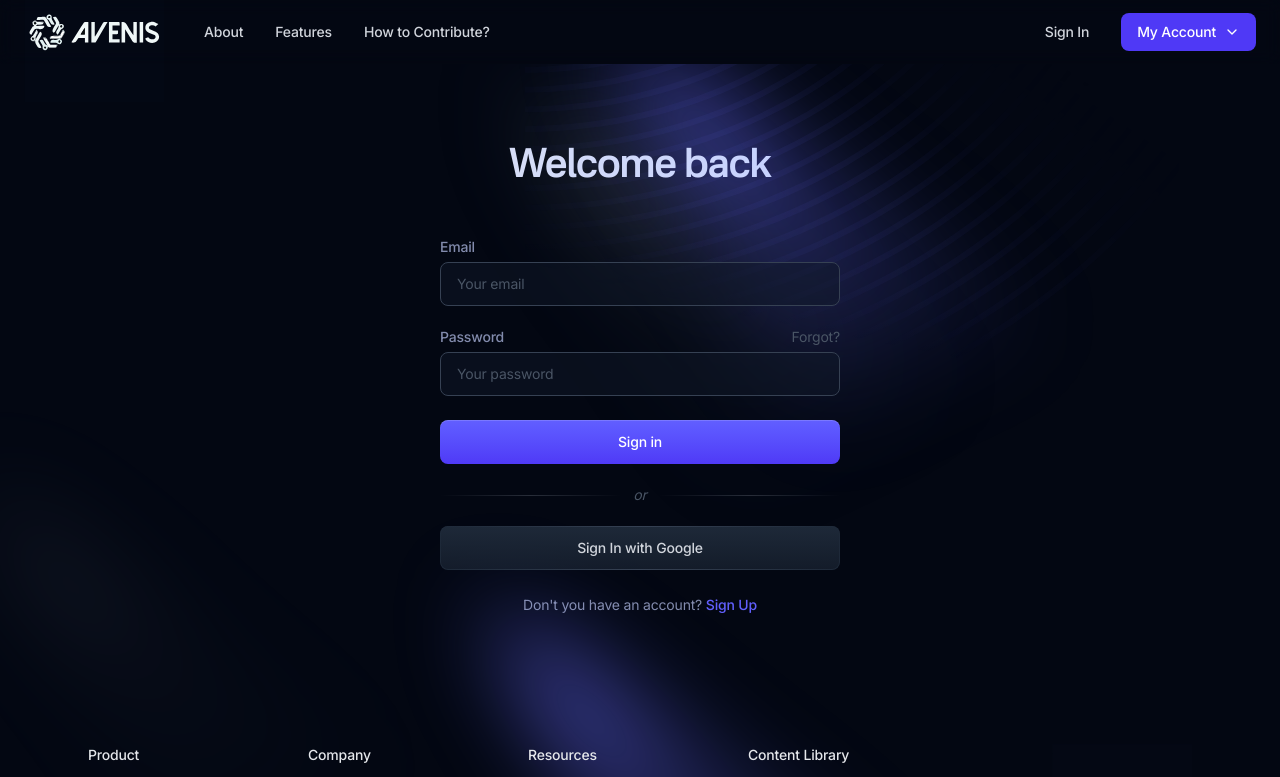
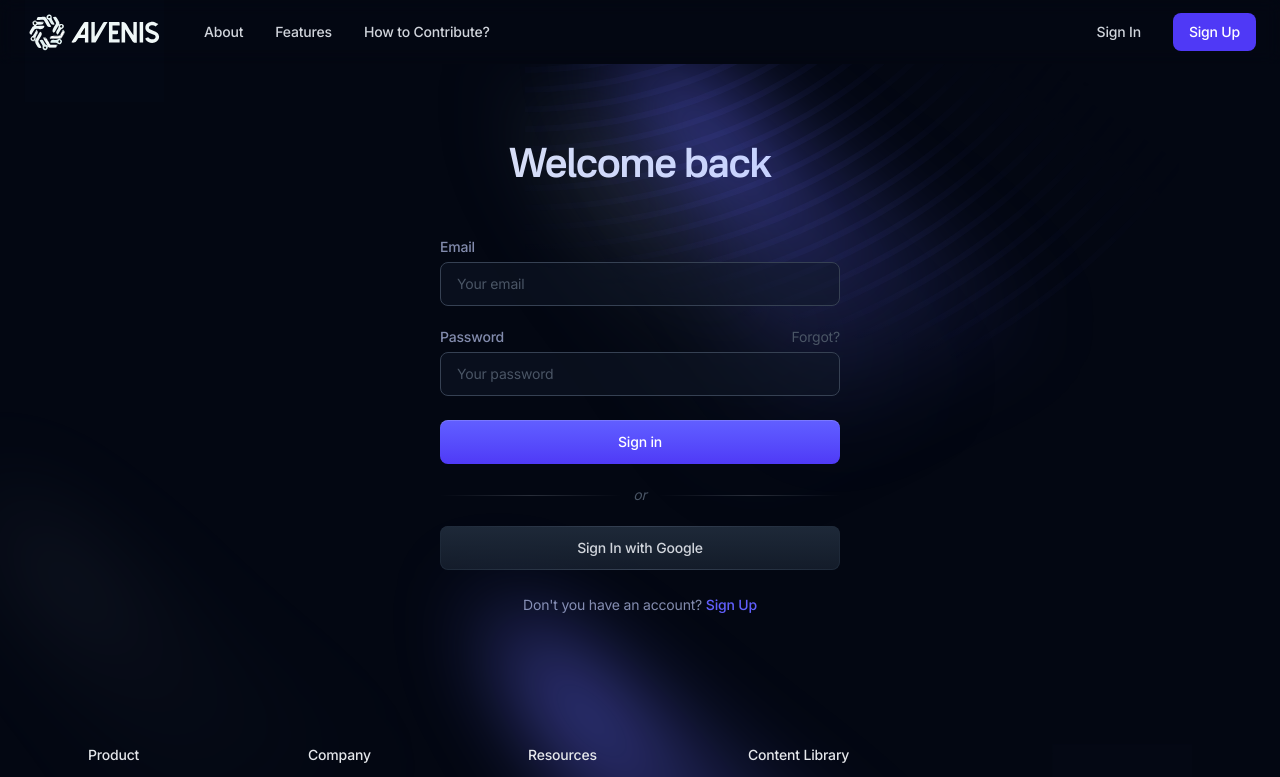
Before and after one commit to Eyuelwoldeh/TradeSphere-Front-end-tsx, a Next.js app: page /signin in a window 1280 px wide. Shown: the top 777 px of the page. Built offline with nearby package versions, Linux system fonts and the light colour scheme.

Commit message:
new header if u logged in...

```diff
--- a/app/(auth)/signin/page.tsx
+++ b/app/(auth)/signin/page.tsx
@@ -4,6 +4,9 @@ import Link from "next/link";
 import {useState} from "react";
 import { login } from "../../../lib/api/authApi";
 import { useRouter } from "next/navigation";
+import { getAuthToken } from "@/lib/auth";
+
+
 
 export default function SignIn() {
 
@@ -11,6 +14,7 @@ export default function SignIn() {
   const [password, setPassword] = useState("");
   const [error, setError] = useState("");
   const router = useRouter();
+  const [isLoggedIn, setIsLoggedIn] = useState(getAuthToken() ? true : false);
 
   const handleSubmit = async (e: React.FormEvent) => {
     e.preventDefault();
--- a/app/layout.tsx
+++ b/app/layout.tsx
@@ -1,11 +1,14 @@
+"use client";
+
 import "./css/style.css";
-
 import { Inter } from "next/font/google";
 import localFont from "next/font/local";
-
 import Header from "@/components/ui/header";
 import Footer from "@/components/ui/footer";
+import { getAuthToken } from "@/lib/auth";
+import { useState, useEffect } from "react";
 
+// Keep your font configurations
 const inter = Inter({
   subsets: ["latin"],
   variable: "--font-inter",
@@ -39,23 +42,33 @@ const nacelle = localFont({
   display: "swap",
 });
 
-export const metadata = {
-  title: "Create Next App",
-  description: "Generated by create next app",
-};
-
 export default function RootLayout({
   children,
 }: {
   children: React.ReactNode;
 }) {
+  const [isLoggedIn, setIsLoggedIn] = useState(false);
+
+  useEffect(() => {
+    // Check auth status on mount and update state
+    const checkAuth = () => {
+      setIsLoggedIn(!!getAuthToken());
+    };
+
+    checkAuth();
+    // Check periodically for token expiration
+    const interval = setInterval(checkAuth, 5000);
+
+    return () => clearInterval(interval);
+  }, []);
+
   return (
     <html lang="en">
       <body
         className={`${inter.variable} ${nacelle.variable} bg-gray-950 font-inter text-base text-gray-200 antialiased`}
       >
         <div className="flex min-h-screen flex-col overflow-hidden supports-[overflow:clip]:overflow-clip">
-          <Header />
+          <Header isLoggedIn={isLoggedIn} />
           {children}
           <Footer />
         </div>
--- a/app/profile/page.tsx
+++ b/app/profile/page.tsx
@@ -4,7 +4,7 @@ import { useRouter } from "next/navigation";
 import { UserCircle, LogOut } from "lucide-react";
 import { Dialog } from "@headlessui/react";
 import { Settings, Activity, Shield } from "lucide-react";
-import { getAuthToken } from "@/lib/auth";
+import { getAuthToken, removeAuthToken } from "@/lib/auth";
 import { useAuth } from "@/lib/api/useAuth";
 import { useEffect } from "react";
 import axiosInstance from "@/lib/axiosConfig";
@@ -141,6 +141,7 @@ const Profile = () => {
   const [userData, setUserData] = useState(null);
   const [isOpen, setIsOpen] = useState(false);
   const [selectedTab, setSelectedTab] = useState("personal");
+  const [isLoggedIn, setIsLoggedIn] = useState(getAuthToken() ? true : false);
 
   const menuItems = [
     { id: "personal", label: "Personal", icon: UserCircle },
@@ -242,6 +243,7 @@ const Profile = () => {
             <button
               onClick={() => {
                 setIsOpen(false);
+                removeAuthToken();
                 setTimeout(handleSignOut, 300);
               }}
               className="px-4 py-2 bg-red-600 text-white rounded-lg hover:bg-red-700"
--- a/components/ui/header.tsx
+++ b/components/ui/header.tsx
@@ -1,17 +1,17 @@
 "use client";
-
 import Link from "next/link";
 import Logo from "./logo";
 import { Menu, MenuButton, MenuItem, MenuItems } from "@headlessui/react";
-import { ChevronDown } from "lucide-react";
+import { ChevronDown, LayoutGrid } from "lucide-react";
 import clsx from 'clsx';
+import { getAuthToken } from "@/lib/auth";
 
-export default function Header() {
+
+export default function Header({ isLoggedIn = false }) {
   const links = [
     { href: '/settings', label: 'Settings' },
     { href: '/support', label: 'Support' },
     { href: '/license', label: 'License' },
-    {href: '/signup', label: 'Register'}
   ];
 
   return (
@@ -53,14 +53,41 @@ export default function Header() {
             </ul>
           </nav>
 
-          {/* Desktop sign in links */}
+          {/* Desktop auth links */}
           <div className="flex items-center gap-4">
+            {isLoggedIn ? (
+              <>
+                {/* Dashboard navigation */}
+                <Menu as="div" className="relative mr-2">
+                  <MenuButton className="inline-flex items-center justify-center rounded-lg p-2 text-gray-300 hover:text-white hover:bg-gray-700/50 transition-all duration-150">
+                    <LayoutGrid className="h-5 w-5" />
+                  </MenuButton>
+                  <MenuItems className="absolute right-0 mt-2 w-60 origin-top-right rounded-lg bg-white py-1 shadow-lg ring-1 ring-black ring-opacity-5 focus:outline-none">
+                    <div className="grid grid-cols-3 gap-1 p-2">
+                      {[
+                        { href: '/dashboard', label: 'Dashboard', icon: 'LayoutGrid' },
+                        { href: '/projects', label: 'Projects', icon: 'Folder' },
+                        { href: '/analytics', label: 'Analytics', icon: 'BarChart' },
+                        { href: '/messages', label: 'Messages', icon: 'MessageSquare' },
+                        { href: '/calendar', label: 'Calendar', icon: 'Calendar' },
+                        { href: '/files', label: 'Files', icon: 'FileText' },
+                      ].map((item) => (
                         <Link
-              href="/signin"
-              className="hidden md:inline-flex items-center justify-center rounded-lg px-4 py-2 text-sm font-medium text-gray-300 hover:text-white hover:underline transition-colors duration-150"
+                          key={item.href}
+                          href={item.href}
+                          className="flex flex-col items-center justify-center p-2 rounded-lg hover:bg-gray-100 text-gray-700"
                         >
-              Sign In
+                          <div className="w-8 h-8 mb-1 flex items-center justify-center rounded-md bg-indigo-100 text-indigo-600">
+                            <LayoutGrid className="h-4 w-4" />
+                          </div>
+                          <span className="text-xs">{item.label}</span>
                         </Link>
+                      ))}
+                    </div>
+                  </MenuItems>
+                </Menu>
+
+                {/* Account dropdown */}
                 <Menu as="div" className="relative">
                   <MenuButton className="inline-flex items-center justify-center rounded-lg bg-indigo-600 px-4 py-2 text-sm font-medium text-white hover:bg-indigo-500 transition-colors duration-150">
                     {({ open }) => (
@@ -91,8 +118,37 @@ export default function Header() {
                         )}
                       </MenuItem>
                     ))}
+                    <MenuItem>
+                      {({ active }) => (
+                        <button
+                          className={clsx(
+                            'block w-full text-left px-4 py-2 text-sm text-red-600',
+                            active && 'bg-gray-200'
+                          )}
+                        >
+                          Sign Out
+                        </button>
+                      )}
+                    </MenuItem>
                   </MenuItems>
                 </Menu>
+              </>
+            ) : (
+              <>
+                <Link
+                  href="/signin"
+                  className="hidden md:inline-flex items-center justify-center rounded-lg px-4 py-2 text-sm font-medium text-gray-300 hover:text-white hover:underline transition-colors duration-150"
+                >
+                  Sign In
+                </Link>
+                <Link
+                  href="/signup"
+                  className="inline-flex items-center justify-center rounded-lg bg-indigo-600 px-4 py-2 text-sm font-medium text-white hover:bg-indigo-500 transition-colors duration-150"
+                >
+                  Sign Up
+                </Link>
+              </>
+            )}
           </div>
         </div>
       </div>
```
Lines whose indentation alone changed are shown as unchanged.
